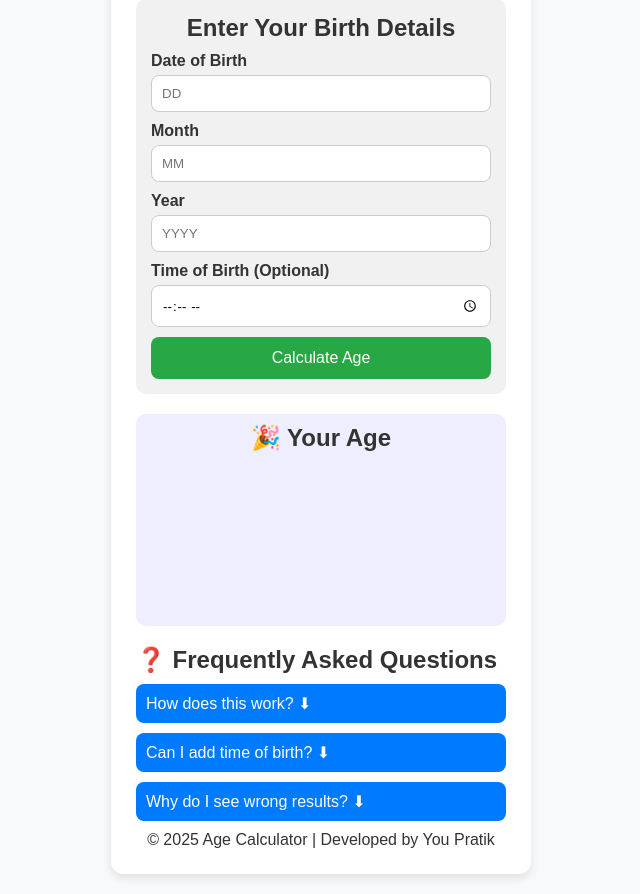
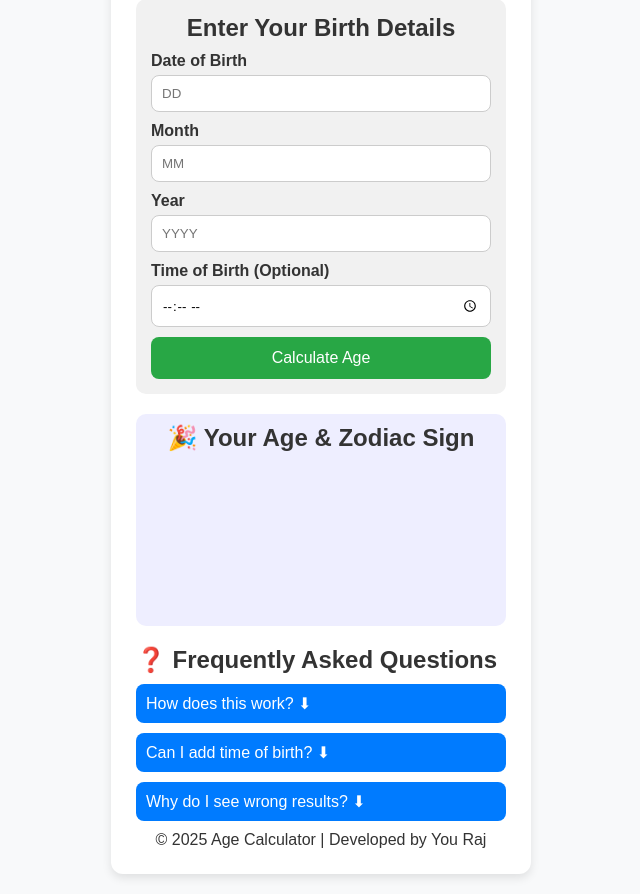
Before and after one commit to Pratiktech957/Age-CalCulator-, a plain HTML site: page Age-calculator/index.html in a window 1280 px wide. Shown: the part 122-1016 px from the top of the page, without its empty margins (319-959 px from the left). Drawn offline with nearby package versions, Linux system fonts and the light colour scheme.

Commit message:
Update index.html
Html Commit

```diff
--- a/Age-calculator/index.html
+++ b/Age-calculator/index.html
@@ -6,10 +6,10 @@
     <meta name="viewport" content="width=device-width, initial-scale=1.0">
     <title>Age Calculator</title>
     <link rel="stylesheet" href="style.css">
+    <script src="https://cdn.jsdelivr.net/npm/chart.js"></script>
 </head>
 
 <body>
-
     <div class="container">
         <header>
             <h1>📅 Age Calculator</h1>
@@ -43,8 +43,9 @@
         </section>
 
         <section id="result-section">
-            <h2>🎉 Your Age</h2>
+            <h2>🎉 Your Age & Zodiac Sign</h2>
             <div id="age-result"></div>
+            <div id="zodiac-sign"></div>
             <canvas id="ageChart"></canvas>
         </section>
 
@@ -65,12 +66,10 @@
         </section>
 
         <footer>
-            <p>© 2025 Age Calculator | Developed by You Pratik</p>
+            <p>© 2025 Age Calculator | Developed by You Raj</p>
         </footer>
     </div>
 
-    <script src="https://cdn.jsdelivr.net/npm/chart.js"></script>
     <script src="script.js"></script>
-
 </body>
 </html>
```
